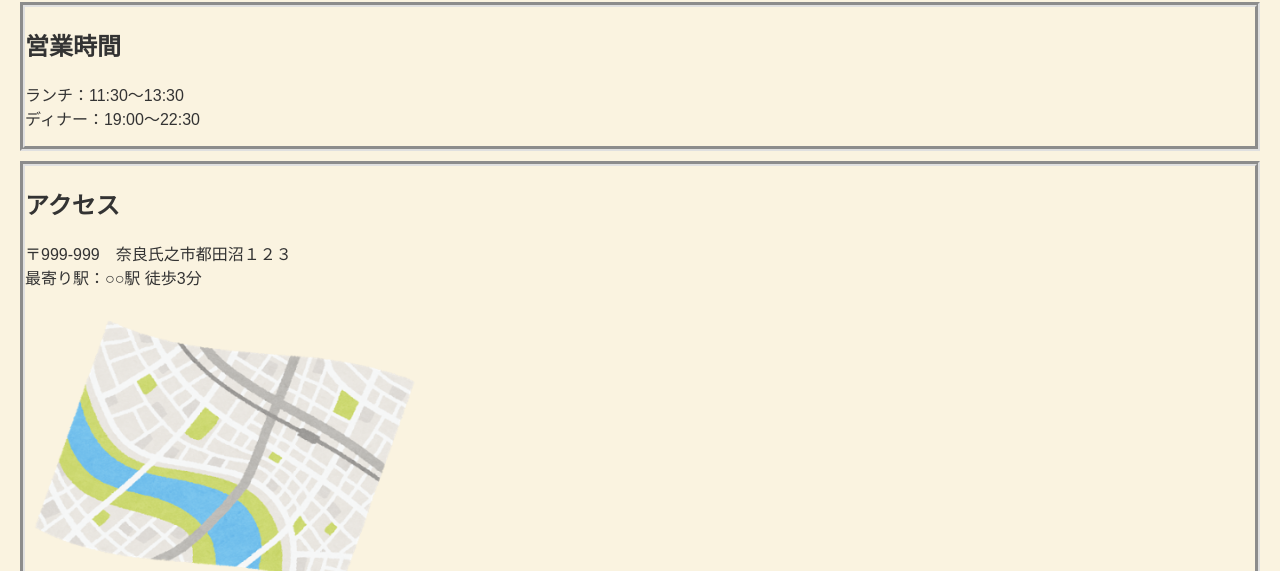
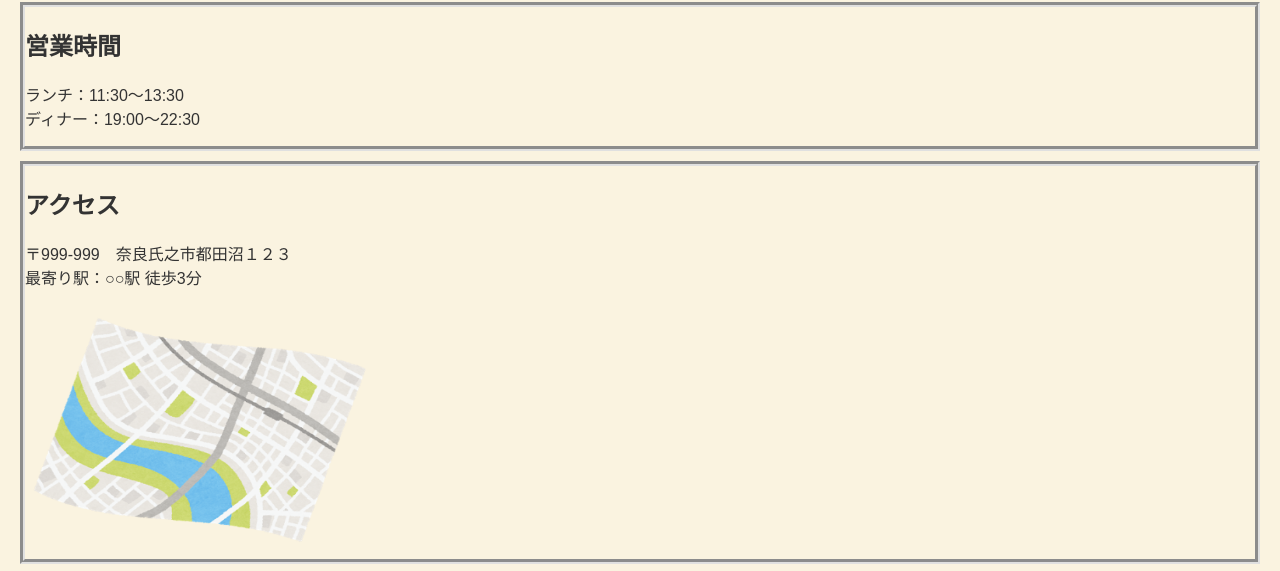
Before and after one commit to s2332137uw-sys/Italian, a plain HTML site: page about.html in a window 1280 px wide. Shown: the part 229-800 px from the top of the page. Drawn offline with Linux system fonts and the light colour scheme.

Commit message:
Update about.html

```diff
--- a/about.html
+++ b/about.html
@@ -30,7 +30,7 @@
     <section>
       <h2>アクセス</h2>
       <p>〒999-999　奈良氏之市都田沼１２３<br>最寄り駅：○○駅 徒歩3分</p>
-		<img src="map_open.png" width="400" height="300" alt="マップ"/>
+		<img src="map_open.png" width="350" height="250" alt="マップ"/>
     </section>
     <section>
       <h2>お問い合わせ</h2>
```
